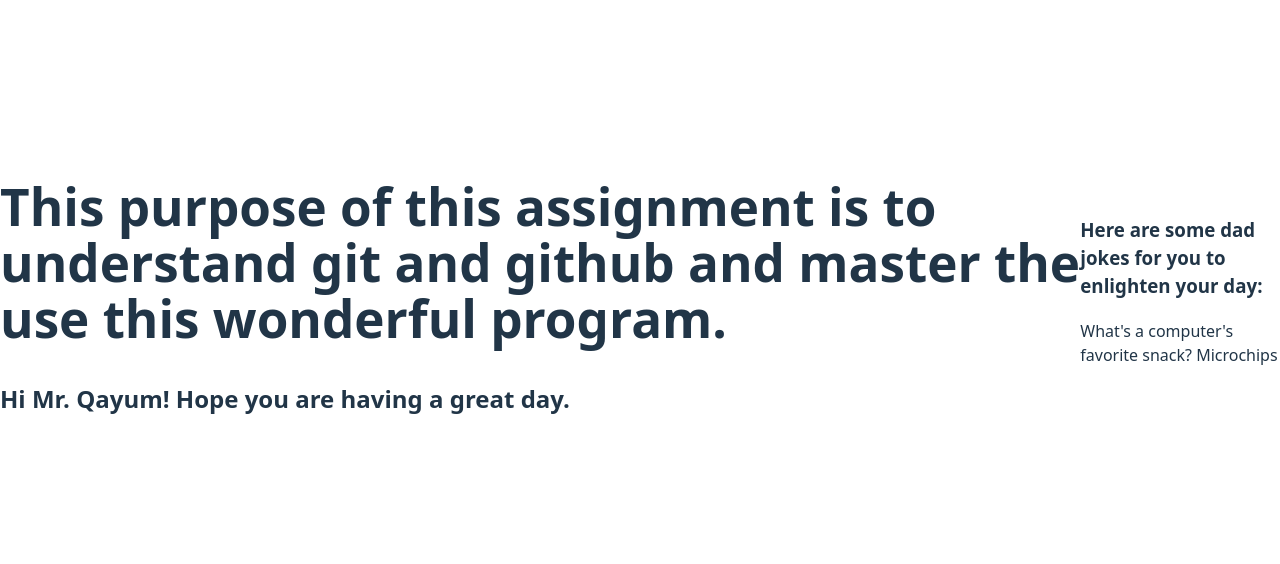
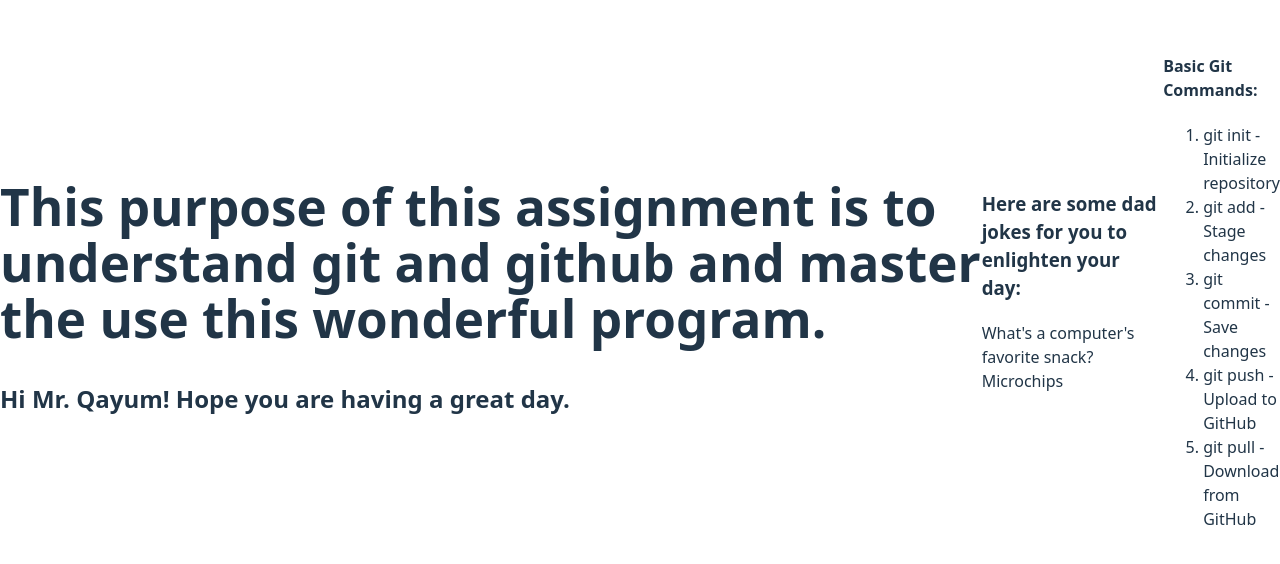
Before and after one commit to beyondparker63/ICS4U, a website built with Vite: page index.html in a window 1280 px wide. Shown: the part 110-674 px from the top of the page. Built offline with nearby package versions, Linux system fonts and the light colour scheme.

Commit message:
added basic git commands in a list

```diff
--- a/index.html
+++ b/index.html
@@ -21,5 +21,17 @@
     <p>What's a computer's favorite snack? Microchips</p>
 
   </div>
+
+  <div>
+  <h4>Basic Git Commands:</h4>
+  <ol>
+    <li>git init - Initialize repository</li>
+    <li>git add - Stage changes</li>
+    <li>git commit - Save changes</li>
+    <li>git push - Upload to GitHub</li>
+    <li>git pull - Download from GitHub</li>
+  </ol>
+</div>
+
 </body>
 </html>
```
